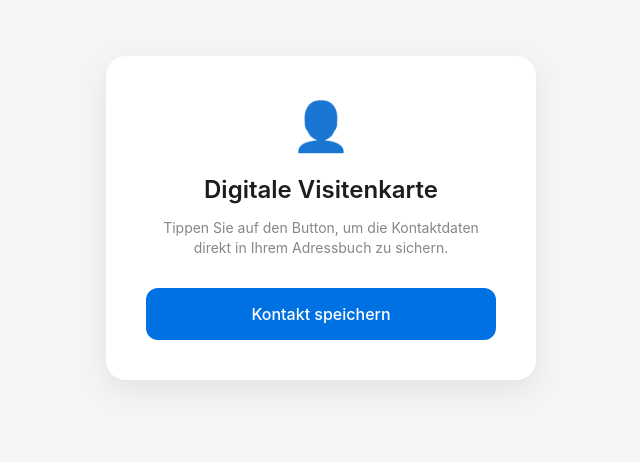
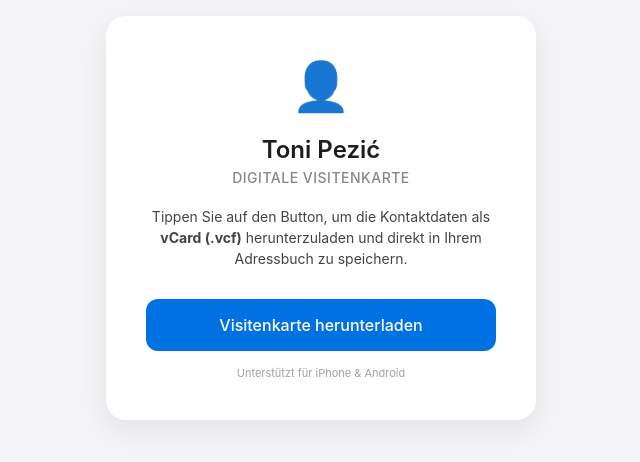
Before and after one commit to Skipper-Rex/TestTP, a plain HTML site: page index.html in a window 1280 px wide. Shown: the part 182-644 px from the top of the page, without its empty margins (319-959 px from the left). Drawn offline with Linux system fonts and the light colour scheme.

Commit message:
Update title and content for digital business card

```diff
--- a/index.html
+++ b/index.html
@@ -3,24 +3,33 @@
 <head>
     <meta charset="UTF-8">
     <meta name="viewport" content="width=device-width, initial-scale=1.0">
-    <title>Visitenkarte laden</title>
+    <title>Digitale Visitenkarte - Toni Pezić</title>
     <style>
         body { font-family: -apple-system, BlinkMacSystemFont, "Segoe UI", Roboto, sans-serif; display: flex; justify-content: center; align-items: center; height: 100vh; margin: 0; background: #f5f5f7; color: #1d1d1f; }
         .card { text-align: center; background: white; padding: 40px; border-radius: 20px; box-shadow: 0 10px 30px rgba(0,0,0,0.08); max-width: 90%; width: 350px; }
         .icon { font-size: 48px; margin-bottom: 20px; }
-        h1 { font-size: 24px; margin-bottom: 10px; font-weight: 600; }
-        p { font-size: 14px; color: #86868b; margin-bottom: 30px; line-height: 1.4; }
+        h1 { font-size: 24px; margin-bottom: 5px; font-weight: 600; }
+        .subtitle { font-size: 14px; color: #86868b; margin-top: 0; margin-bottom: 20px; font-weight: 500; text-transform: uppercase; letter-spacing: 0.5px; }
+        p { font-size: 14px; color: #434344; margin-bottom: 30px; line-height: 1.5; }
         .btn { display: block; padding: 16px 20px; font-size: 16px; color: white; background: #0071e3; border: none; border-radius: 12px; text-decoration: none; font-weight: 500; transition: background 0.2s; }
         .btn:active { background: #0077ed; }
+        .info-text { font-size: 11px; color: #a1a1a6; margin-top: 15px; }
     </style>
 </head>
 <body>
     <div class="card">
         <div class="icon">👤</div>
-        <h1>Digitale Visitenkarte</h1>
-        <p>Tippen Sie auf den Button, um die Kontaktdaten direkt in Ihrem Adressbuch zu sichern.</p>
+        <!-- Name des Kontakts -->
+        <h1>Toni Pezić</h1>
+        <div class="subtitle">Digitale Visitenkarte</div>
+
+        <!-- Erklärung für den Nutzer -->
+        <p>Tippen Sie auf den Button, um die Kontaktdaten als <strong>vCard (.vcf)</strong> herunterzuladen und direkt in Ihrem Adressbuch zu speichern.</p>
+
         <!-- HIER IHREN GITHUB-RAW-LINK ERSETZEN -->
-        <a href="https://github.com/Skipper-Rex/TestTP/raw/refs/heads/main/Toni%20Pezi%C4%87%20-%20Test.vcf" class="btn">Kontakt speichern</a>
+        <a href="https://github.com/Skipper-Rex/TestTP/raw/refs/heads/main/Toni%20Pezi%C4%87%20-%20Test.vcf" class="btn">Visitenkarte herunterladen</a>
+
+        <div class="info-text">Unterstützt für iPhone & Android</div>
     </div>
 </body>
 </html>
```
